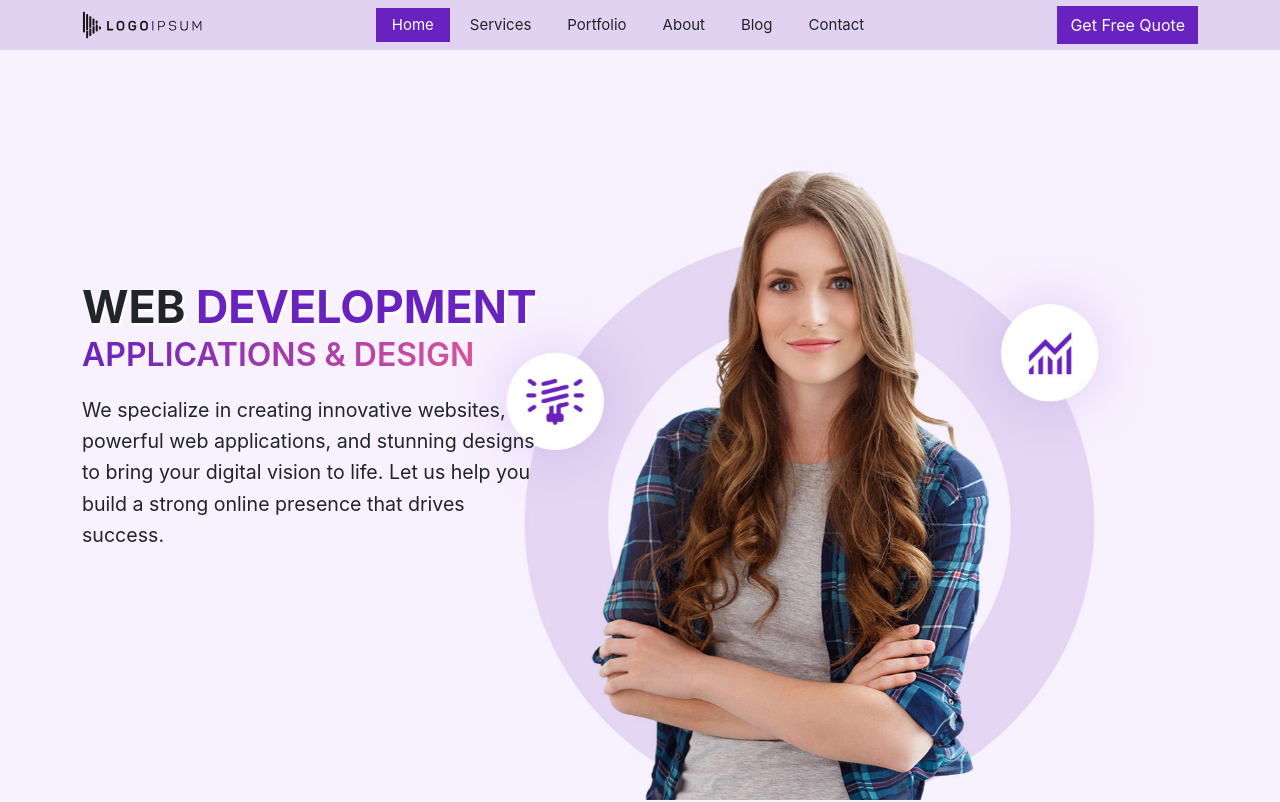
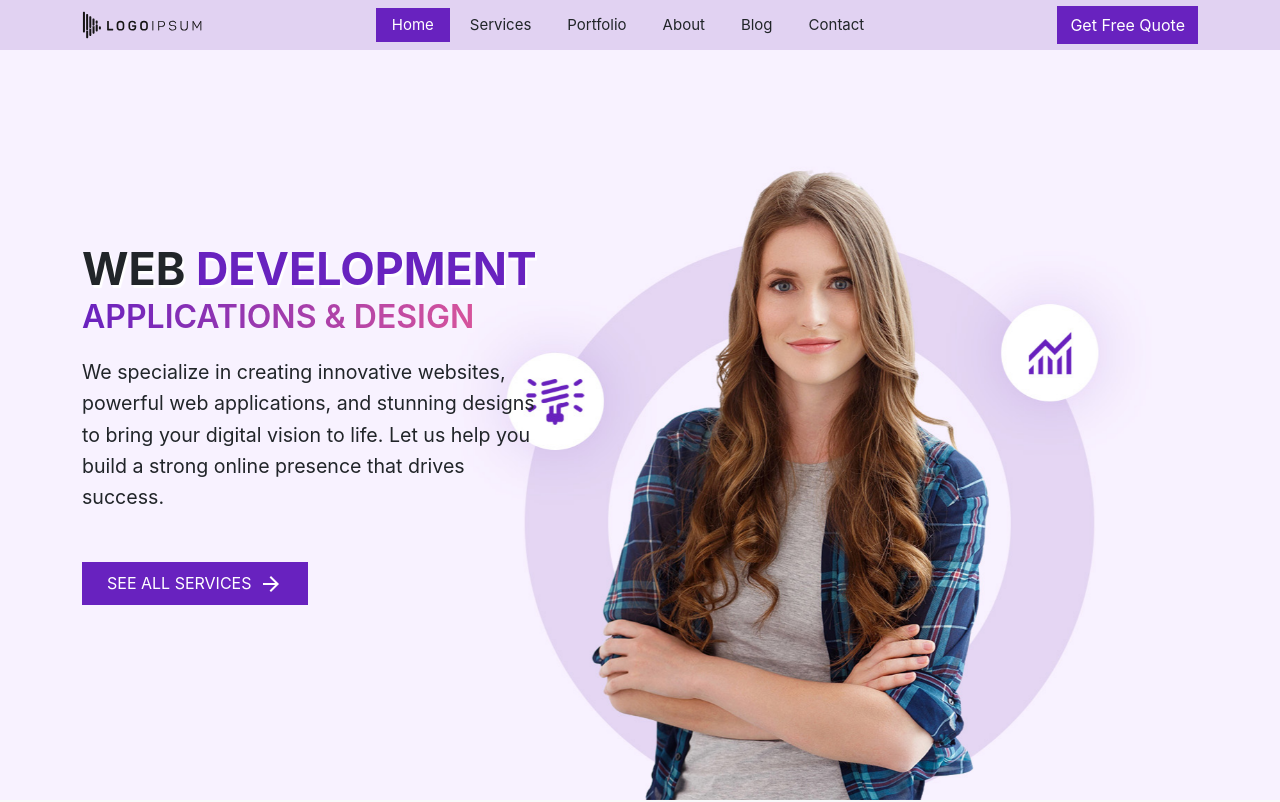
Before and after one commit to vxlrubel/view, a Vue app: page / in a window 1280 px wide. Shown: the top 802 px of the page. Built offline with nearby package versions, Linux system fonts and the light colour scheme.

Commit message:
update hero section.

```diff
--- a/src/assets/base.css
+++ b/src/assets/base.css
@@ -2,9 +2,9 @@
   --hue: 267;
   --saturation: 70%;
   --lightness: 44%;
-  --hue-2nd: 335;
-  --saturation-2nd: 87%;
-  --lightness-2nd: 41%;
+  --hue-2nd: 267;
+  --saturation-2nd: 70%;
+  --lightness-2nd: 55%;
   --header-height: 3.125rem;
   --color-primary: hsl(var(--hue), var(--saturation), var(--lightness));
   --color-secondary: hsl(var(--hue-2nd), var(--saturation-2nd), var(--lightness-2nd));
--- a/src/components/HeroArea.vue
+++ b/src/components/HeroArea.vue
@@ -1,3 +1,6 @@
+<script setup>
+  import { RouterLink } from 'vue-router'
+</script>
 
 <template>
   <section class="clearfix hero-area">
@@ -8,6 +11,18 @@
             <div class="hero-subtitle">Applications & Design</div>
         </div>
         <p class="hero-description">We specialize in creating innovative websites, powerful web applications, and stunning designs to bring your digital vision to life. Let us help you build a strong online presence that drives success.</p>
+
+        <div class="action-button mt-5">
+          <RouterLink to="/services" class="btn btn-primary d-inline-flex align-items-center gap-2 text-uppercase py-2 px-4 rounded-0">
+            <span>See All Services</span>
+            <span>
+              <svg xmlns="http://www.w3.org/2000/svg" height="24px" viewBox="0 -960 960 960" width="24px" fill="currentColor">
+                <path d="M647-440H160v-80h487L423-744l57-56 320 320-320 320-57-56 224-224Z"/>
+              </svg>
+            </span>
+          </RouterLink>
+        </div>
+
       </div>
     </div>
   </section>
@@ -61,6 +76,10 @@
     opacity: 0;
     animation: contentFadeIn var(--animation-time) forwards calc((var(--animation-time) * 2) / 1.8);
   }
+  .action-button{
+    opacity: 0;
+    animation: fadeInUpTitle var(--animation-time) forwards calc((var(--animation-time) * 3) / 2);
+  }
   @media(width < 992px){
     .hero-area{
       position: relative;
@@ -89,7 +108,7 @@
   @keyframes fadeInUpTitle {
     0%{
       opacity: 0;
-      transform: translateY(50px);
+      transform: translateY(25px);
     }100%{
       opacity: 1;
       transform: none;
```
